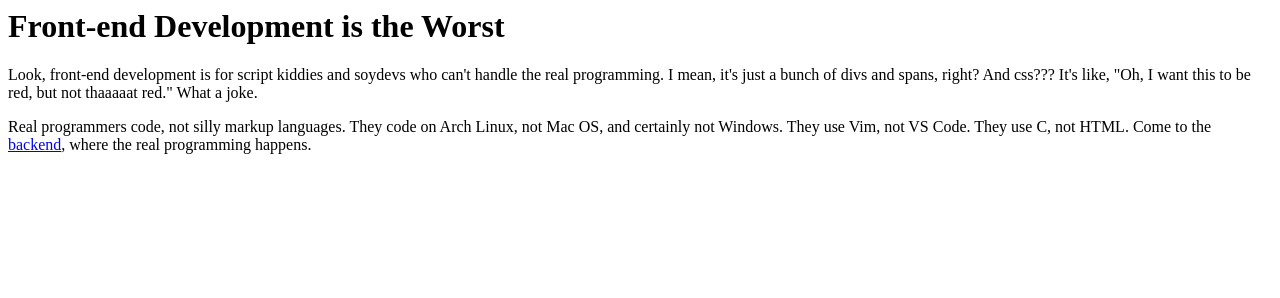
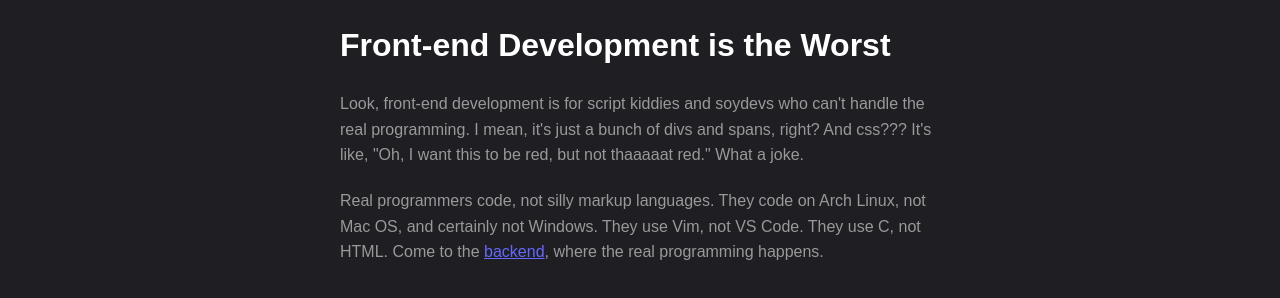
Before and after one commit to adrianhm13/static-site-generator-py, a plain HTML site: page public/index.html in a window 1280 px wide. Drawn offline with Linux system fonts and the light colour scheme.

Commit message:
feat: add styles

```diff
--- a/public/index.html
+++ b/public/index.html
@@ -1,6 +1,8 @@
 <html>
+
 <head>
     <title>Why Frontend Development Sucks</title>
+    <link rel="stylesheet" href="styles.css" />
 </head>
 
 <body>
@@ -19,4 +21,5 @@
         happens.
     </p>
 </body>
+
 </html>
--- /dev/null
+++ b/public/styles.css
@@ -0,0 +1,27 @@
+body {
+    font-family: Arial, sans-serif;
+    line-height: 1.6;
+    margin: 0;
+    padding: 0;
+    background-color: #1f1f23;
+}
+
+body {
+    max-width: 600px;
+    margin: 0 auto;
+    padding: 20px;
+}
+
+h1 {
+    color: #ffffff;
+    margin-bottom: 20px;
+}
+
+p {
+    color: #999999;
+    margin-bottom: 20px;
+}
+
+a {
+    color: #6568ff;
+}
```
Lines whose indentation alone changed are shown as unchanged.
